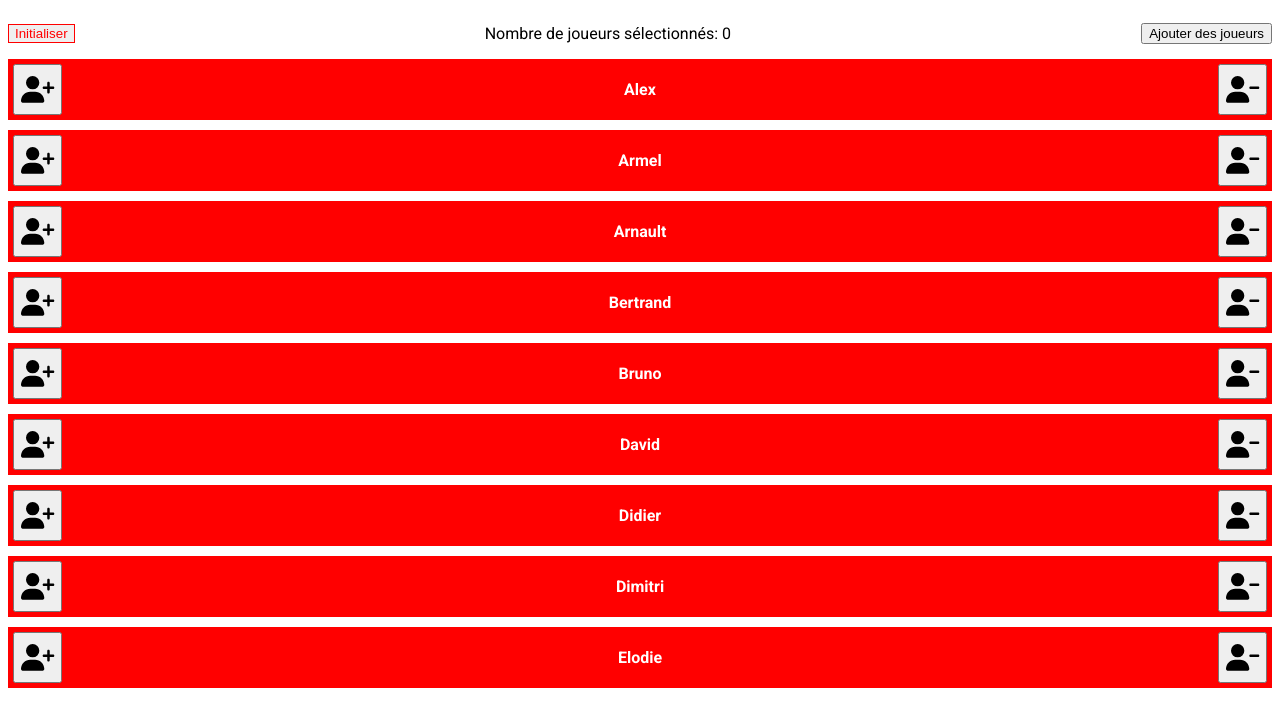
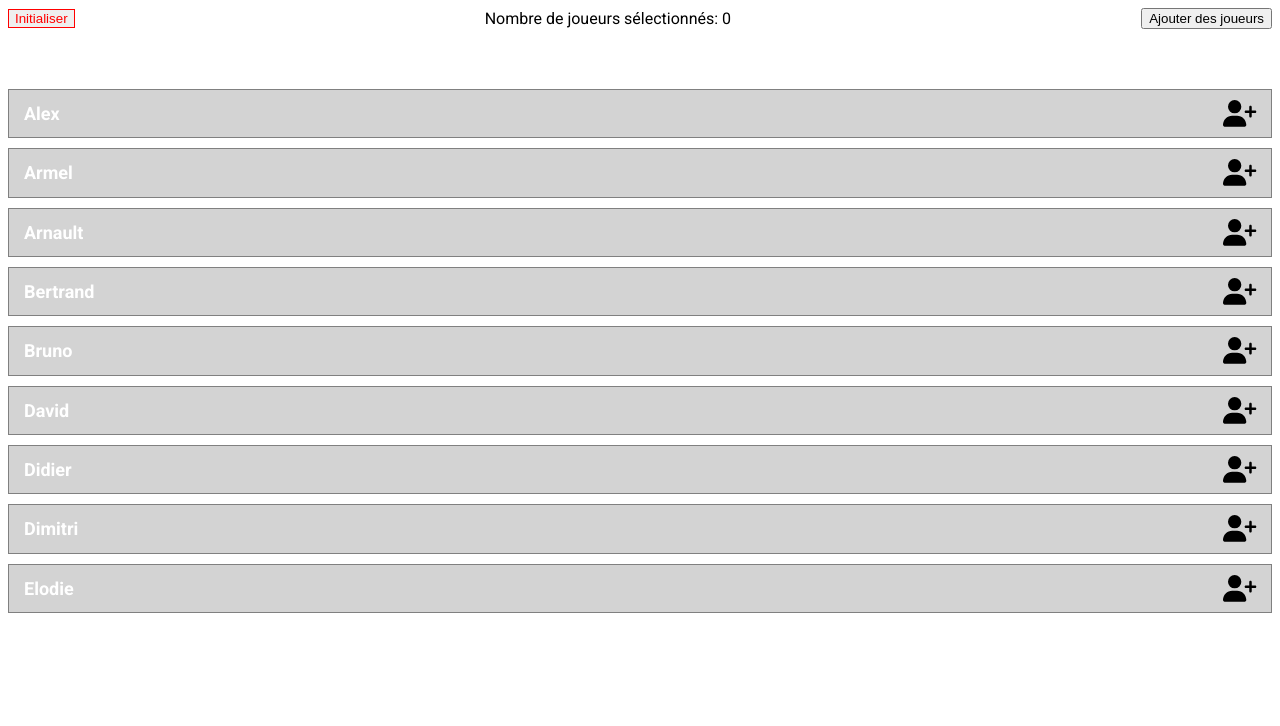
Before and after one commit to dav-daz/fous-du-volants-app, a Vue app: page / in a window 1280 px wide. Shown: the top 726 px of the page. Built offline with nearby package versions, Linux system fonts and the light colour scheme.

Commit message:
Card person - home - style init

```diff
--- a/src/App.vue
+++ b/src/App.vue
@@ -14,13 +14,14 @@
     <ul>
       <li v-for="player in registeredPersons"
           :key="player.id"
-          v-bind:class="{selected: playersSelected.find(el => el.id == player.id)}"
           class="all-persons-list-item"
       >
-        <div class="all-persons-list-buttons">
-          <button @click="addPlayer(player)" class="button-add" type="button"><fa-icon icon="user-plus" size="2x" /></button>
-          <p class="all-persons-list-name">{{ player.nom }}</p>
-          <button @click="deletePlayer(player)" class="button-delete" type="button"><fa-icon icon="user-minus" size="2x" /></button>
+        <div v-bind:class="{selected: playersSelected.find(el => el.id == player.id)}" class="person-card">
+          <p class="person-card-name">{{ player.nom }}</p>
+          <div class="person-card-buttons">
+            <button @click="addPlayer(player)" class="person-card-buttons-button add btn-icon" type="button"><fa-icon icon="user-plus" size="2x" /></button>
+            <button @click="deletePlayer(player)" class="person-card-buttons-button delete btn-icon" type="button"><fa-icon icon="user-minus" size="2x" /></button>
+          </div>
         </div>
       </li>
     </ul>
@@ -215,27 +216,46 @@ export default {
     justify-content: space-between;
     align-items: center;
     gap: 1.5rem;
+    margin-bottom: 6rem;
   }
 
   .all-persons-list {
-    text-align: center;
+    &-item {
+      margin-bottom: 1rem;
+    }
+  }
 
-    &-item {
-      background-color: $c-red;
-      margin-bottom: 1rem;
+  .person-card {
+    display: flex;
+    align-items: center;
+    justify-content: space-between;
+    gap: 3rem;
+    padding: 1rem 1.5rem;
+    border: 1px solid grey;
+    background-color: lightgrey;
+
+    &-name {
+      font-size: 1.8rem;
       color: $c-white;
       font-weight: 700;
-      padding: 0.5rem;
+    }
 
-      &.selected {
-        background-color: $c-green;
+    &-buttons {
+      &-button {
+        &.delete {
+          display: none;
+        }
       }
     }
 
-    &-buttons {
-      display: flex;
-      justify-content: space-between;
-      gap: 3rem;
+    &.selected {
+      .add {
+        display: none;
+      }
+
+      .delete {
+        display: inline-block;
+      }
     }
   }
 
--- a/src/assets/styles/main.scss
+++ b/src/assets/styles/main.scss
@@ -21,9 +21,23 @@ li {
   margin: 0;
 }
 
+p {
+  margin: 0;
+}
+
 img {
   display: block;
   max-width: 100%;
   height: auto;
   flex: none; // for ie 11
 }
+
+button {
+  cursor: pointer;
+}
+
+.btn-icon {
+  border: none;
+  background: transparent;
+  padding: 0;
+}
```
